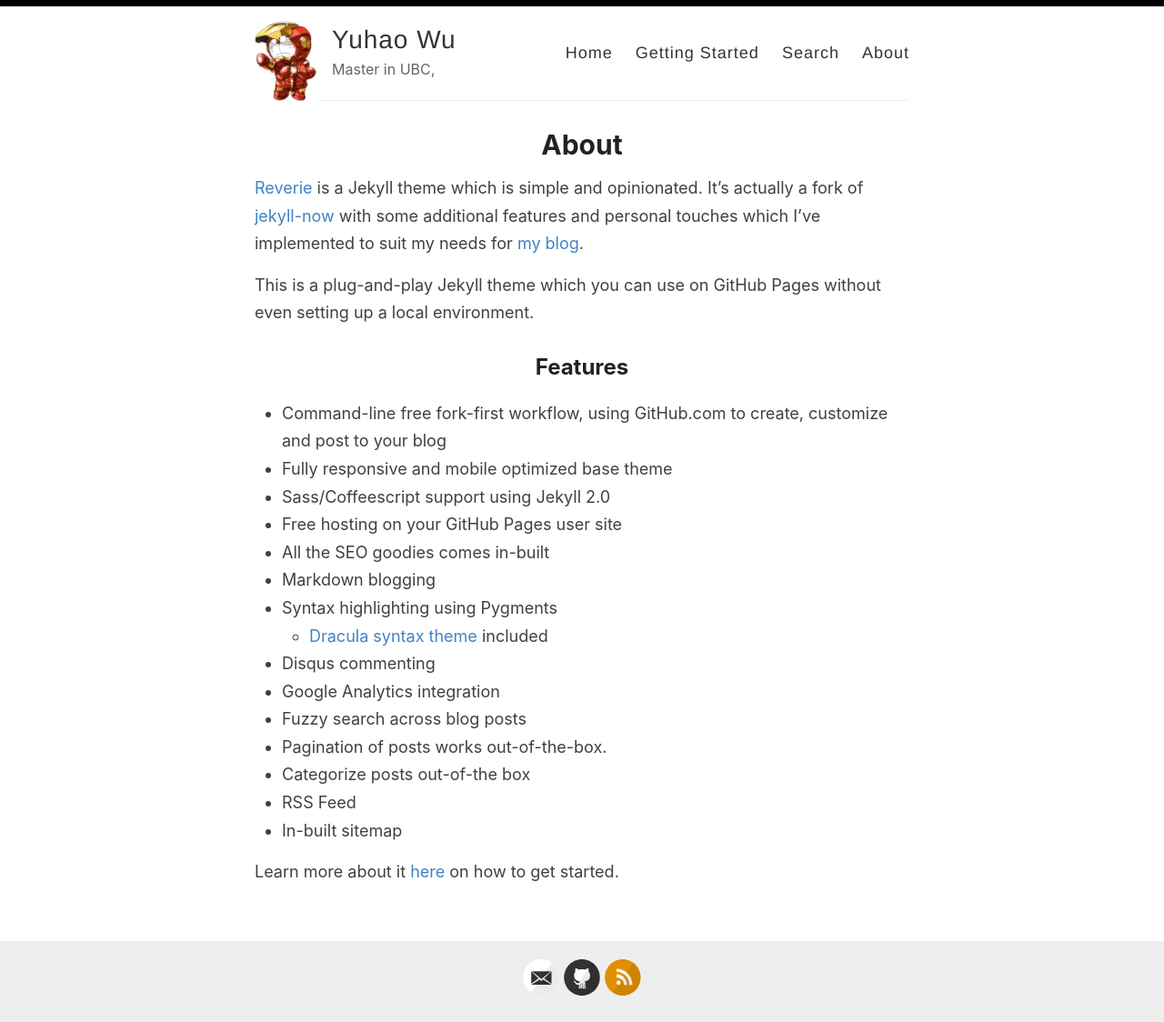
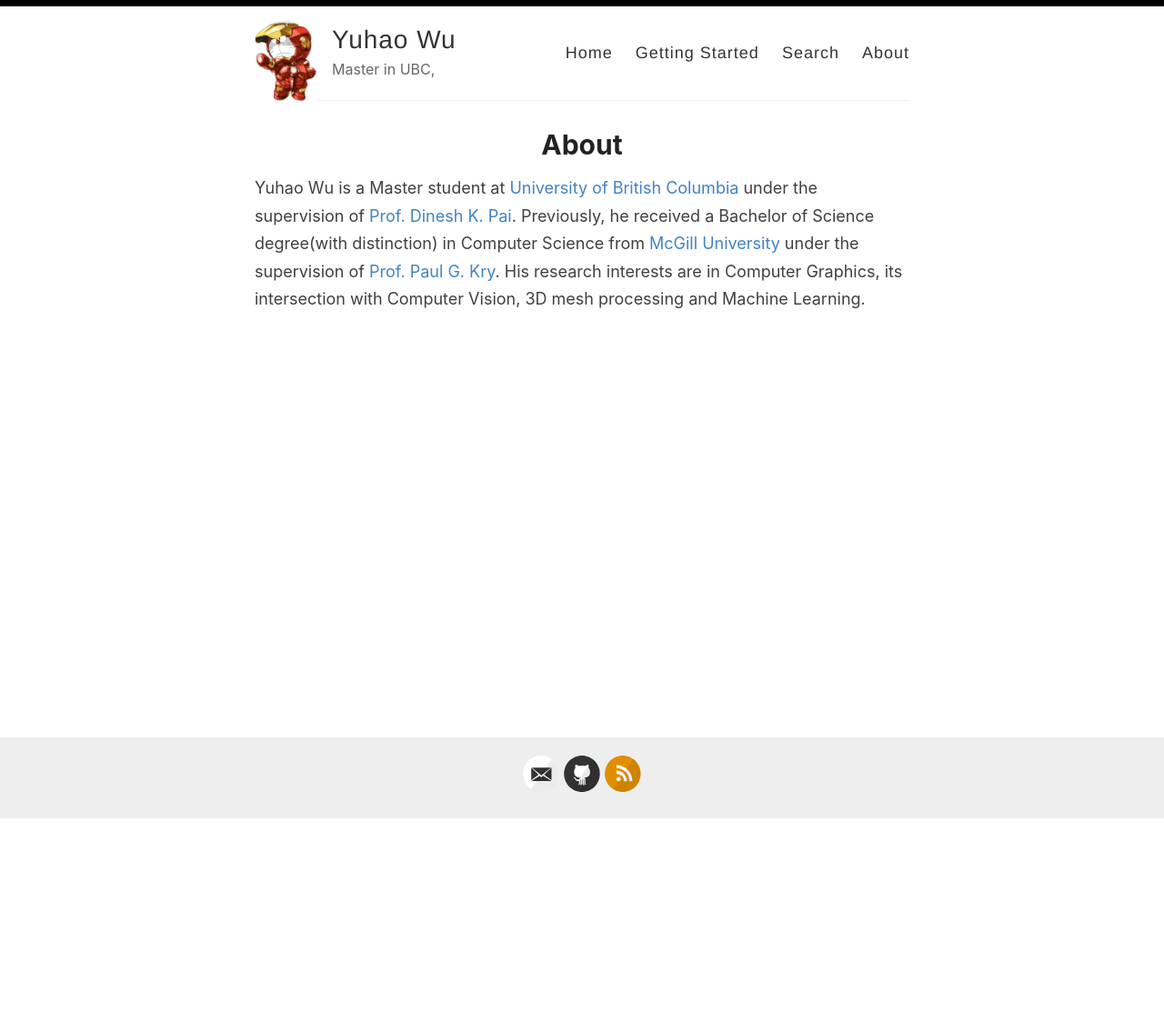
Before and after one commit to ywu110/ywu110.github.io, a Jekyll site: the page built from _pages/about.md, in a window 1280 px wide. Shown: the whole page at 91% size. Built offline with Jekyll 4.4.1, drawn with Linux system fonts in a browser that asks for light colours; after the commit the page ends 901 px from its top, so only the background shows below that.

Commit message:
Update about.md

```diff
--- a/_pages/about.md
+++ b/_pages/about.md
@@ -4,26 +4,4 @@ title: About
 permalink: /about/
 ---
 
-[Reverie](https://github.com/amitmerchant1990/reverie) is a Jekyll theme which is simple and opinionated. It's actually a fork of [jekyll-now](https://github.com/barryclark/jekyll-now) with some additional features and personal touches which I've implemented to suit my needs for [my blog](https://www.amitmerchant.com).
-
-This is a plug-and-play Jekyll theme which you can use on GitHub Pages without even setting up a local environment.
-
-## Features
-
-- Command-line free fork-first workflow, using GitHub.com to create, customize and post to your blog
-- Fully responsive and mobile optimized base theme
-- Sass/Coffeescript support using Jekyll 2.0
-- Free hosting on your GitHub Pages user site
-- All the SEO goodies comes in-built
-- Markdown blogging
-- Syntax highlighting using Pygments
-    - [Dracula syntax theme](https://draculatheme.com/) included
-- Disqus commenting
-- Google Analytics integration
-- Fuzzy search across blog posts
-- Pagination of posts works out-of-the-box.
-- Categorize posts out-of-the box
-- RSS Feed
-- In-built sitemap
-
-Learn more about it [here](https://github.com/amitmerchant1990/reverie) on how to get started.
+Yuhao Wu is a Master student at [University of British Columbia](https://www.ubc.ca/) under the supervision of [Prof. Dinesh K. Pai](https://sensorimotor.cs.ubc.ca/pai/). Previously, he received a Bachelor of Science degree(with distinction) in Computer Science from [McGill University](https://www.mcgill.ca/) under the supervision of [Prof. Paul G. Kry](https://www.cs.mcgill.ca/~kry/). His research interests are in Computer Graphics, its intersection with Computer Vision, 3D mesh processing and Machine Learning.
```
